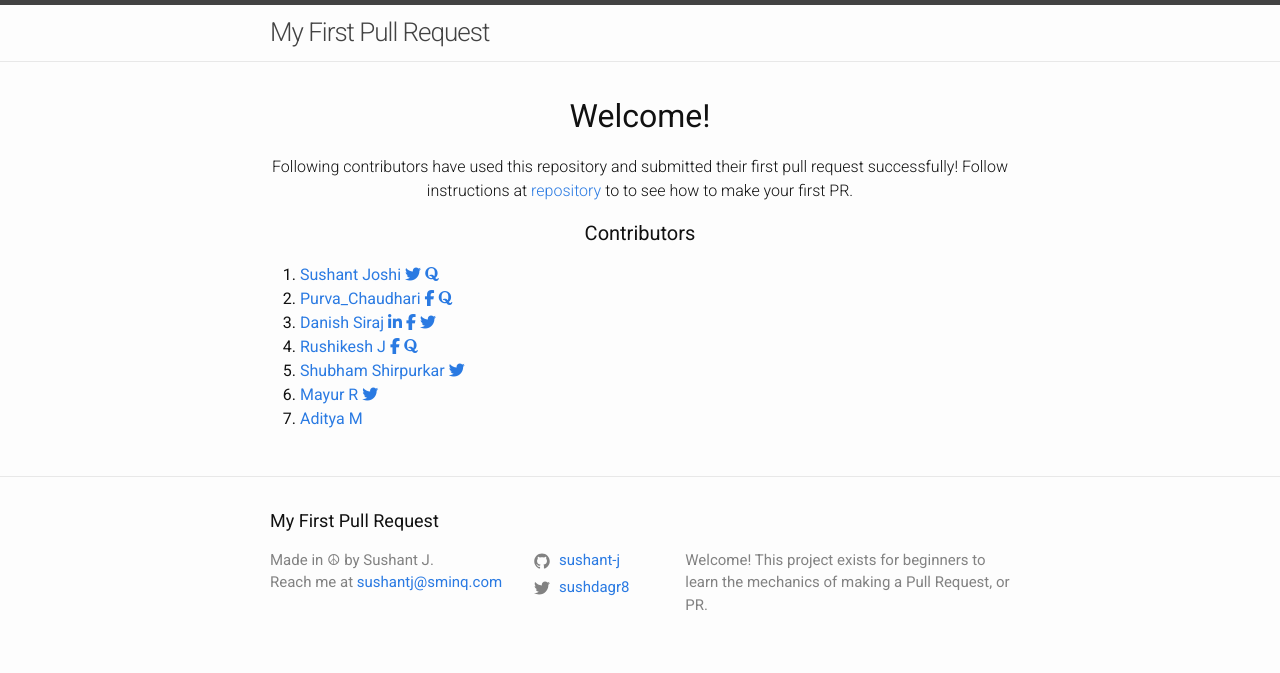
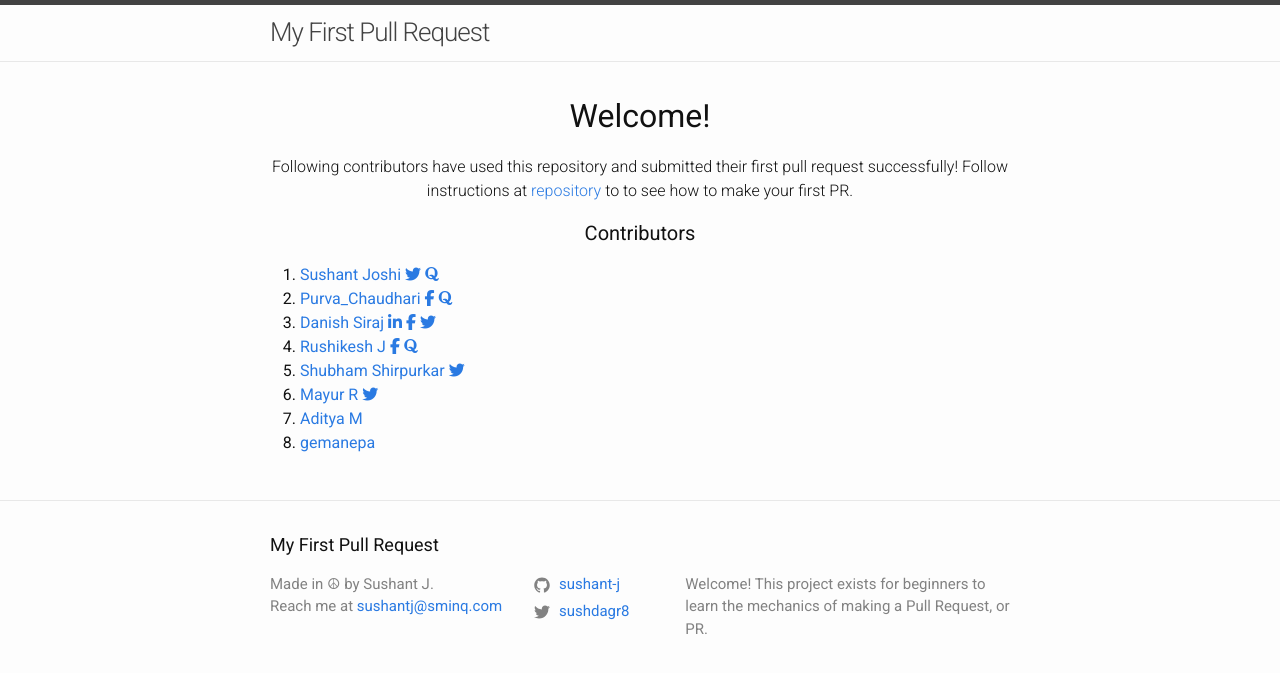
Before and after one commit to sushant-j/my-first-pull-request, a Jekyll site: the page built from index.md, in a window 1280 px wide. Shown: the top 673 px of the page. Built offline with Jekyll 4.4.1, drawn with Linux system fonts in a browser that asks for light colours; nearby versions of some CDN libraries.

Commit message:
added gemanepa to the list

```diff
--- a/_layouts/home.html
+++ b/_layouts/home.html
@@ -79,5 +79,10 @@ layout: default
         Aditya M
       </a>
     </li>
+    <li>
+      <a href="https://github.com/gemanepa/">
+        gemanepa
+      </a>
+    </li>
   </ol>
 </div>
```
